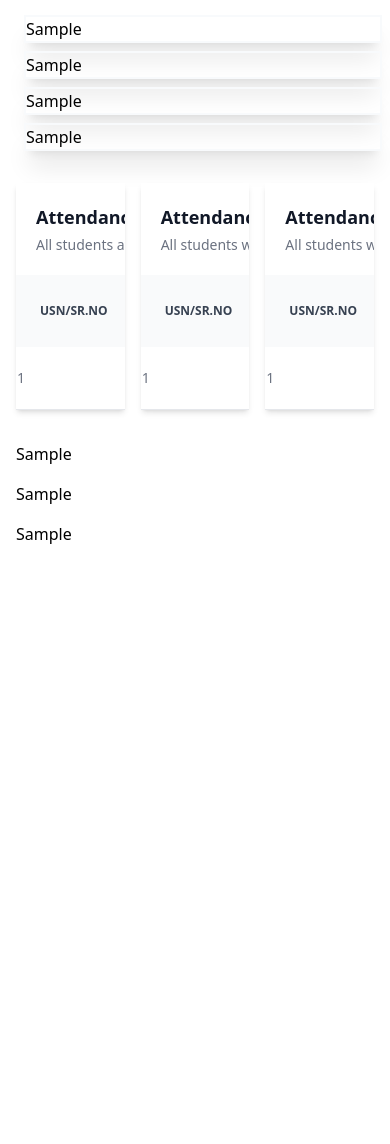
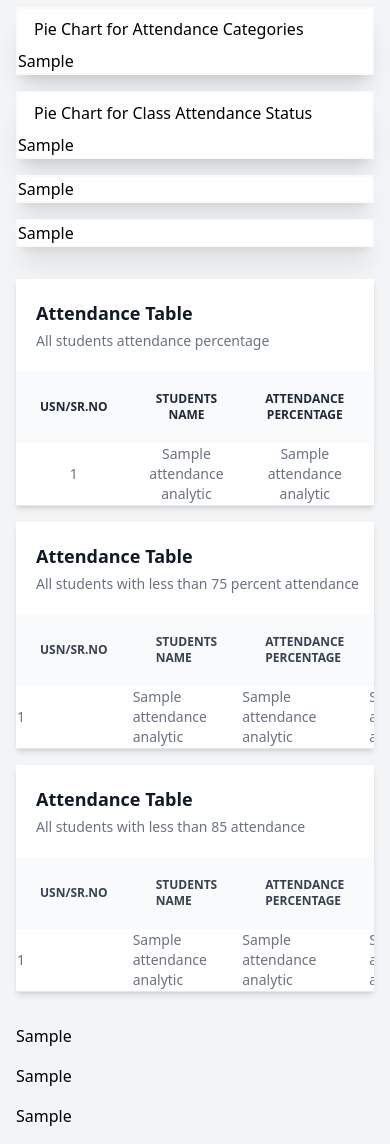
Before and after one commit to sem-5-dbms-mini-project/attendify, a Flask app: template templates/visualization.html in a window 390 px wide. Shown: the part 65-1209 px from the top of the page. Before the commit the page ends 609 px from the top, so only its background shows below. Run offline with Flask 3, Linux system fonts and the light colour scheme; the template is opened without the code that fills it: most values are stand-ins (such as "Sample title", 1, 10 or a date in 2020); style sheets or scripts are compiled from the project's sources; some libraries are stand-ins or nearby versions.

Commit message:
Changes made to make the web page mobile responsive

```diff
--- a/templates/visualization.html
+++ b/templates/visualization.html
@@ -12,7 +12,7 @@
     <script src="https://cdn.plot.ly/plotly-latest.min.js"></script>
     <script src="https://cdn.tailwindcss.com"></script>
 </head>
-<body>
+<body class="bg-gray-100">
     <!-- top nav bar -->
     <nav
       class="fixed top-0 z-50 w-full bg-white border-b border-gray-200 dark:bg-gray-800 dark:border-gray-700"
@@ -175,6 +175,55 @@
               </svg>
               <span class="flex-1 ms-3 whitespace-nowrap">Visualization</span>
             </a>
+
+            <li>
+              <button type="button" class="flex items-center w-full p-2 text-base text-gray-900 transition duration-75 rounded-lg group hover:bg-gray-100 dark:text-white dark:hover:bg-gray-700" aria-controls="dropdown-example" data-collapse-toggle="dropdown-example">
+                    <svg class="flex-shrink-0 w-5 h-5 text-gray-500 transition duration-75 group-hover:text-gray-900 dark:text-gray-400 dark:group-hover:text-white" aria-hidden="true" xmlns="http://www.w3.org/2000/svg" fill="currentColor" viewBox="0 0 18 21">
+                       <path d="M15 12a1 1 0 0 0 .962-.726l2-7A1 1 0 0 0 17 3H3.77L3.175.745A1 1 0 0 0 2.208 0H1a1 1 0 0 0 0 2h.438l.6 2.255v.019l2 7 .746 2.986A3 3 0 1 0 9 17a2.966 2.966 0 0 0-.184-1h2.368c-.118.32-.18.659-.184 1a3 3 0 1 0 3-3H6.78l-.5-2H15Z"/>
+                    </svg>
+                    <span class="flex-1 ms-3 text-left rtl:text-right whitespace-nowrap">Analytics</span>
+                    <svg class="w-3 h-3" aria-hidden="true" xmlns="http://www.w3.org/2000/svg" fill="none" viewBox="0 0 10 6">
+                       <path stroke="currentColor" stroke-linecap="round" stroke-linejoin="round" stroke-width="2" d="m1 1 4 4 4-4"/>
+                    </svg>
+              </button>
+              <ul id="dropdown-example" class="hidden py-2 space-y-2">
+                    <li>
+                       <a href="/visualization" class="flex items-center w-full p-2 text-gray-900 transition duration-75 rounded-lg pl-11 group hover:bg-gray-100 dark:text-white dark:hover:bg-gray-700">Attendance</a>
+                    </li>
+                    <li>
+                       <a href="#" class="flex items-center w-full p-2 text-gray-900 transition duration-75 rounded-lg pl-11 group hover:bg-gray-100 dark:text-white dark:hover:bg-gray-700">Billing</a>
+                    </li>
+                    <li>
+                       <a href="#" class="flex items-center w-full p-2 text-gray-900 transition duration-75 rounded-lg pl-11 group hover:bg-gray-100 dark:text-white dark:hover:bg-gray-700">Invoice</a>
+                    </li>
+              </ul>
+           </li>
+
+<button id="dropdownDefaultButton" data-dropdown-toggle="dropdown" class="text-white bg-blue-700 hover:bg-blue-800 focus:ring-4 focus:outline-none focus:ring-blue-300 font-medium rounded-lg text-sm px-5 py-2.5 text-center inline-flex items-center dark:bg-blue-600 dark:hover:bg-blue-700 dark:focus:ring-blue-800" type="button">Dropdown button <svg class="w-2.5 h-2.5 ms-3" aria-hidden="true" xmlns="http://www.w3.org/2000/svg" fill="none" viewBox="0 0 10 6">
+  <path stroke="currentColor" stroke-linecap="round" stroke-linejoin="round" stroke-width="2" d="m1 1 4 4 4-4"/>
+  </svg>
+  </button>
+
+  <!-- Dropdown menu -->
+  <div id="dropdown" class="z-10 hidden bg-white divide-y divide-gray-100 rounded-lg shadow w-44 dark:bg-gray-700">
+      <ul class="py-2 text-sm text-gray-700 dark:text-gray-200" aria-labelledby="dropdownDefaultButton">
+        <li>
+          <a href="#" class="block px-4 py-2 hover:bg-gray-100 dark:hover:bg-gray-600 dark:hover:text-white">Dashboard</a>
+        </li>
+        <li>
+          <a href="#" class="block px-4 py-2 hover:bg-gray-100 dark:hover:bg-gray-600 dark:hover:text-white">Settings</a>
+        </li>
+        <li>
+          <a href="#" class="block px-4 py-2 hover:bg-gray-100 dark:hover:bg-gray-600 dark:hover:text-white">Earnings</a>
+        </li>
+        <li>
+          <a href="#" class="block px-4 py-2 hover:bg-gray-100 dark:hover:bg-gray-600 dark:hover:text-white">Sign out</a>
+        </li>
+      </ul>
+  </div>
+
+
+
           </li>
         </ul>
       </div>
@@ -182,49 +231,51 @@
 
     <div class="p-4 sm:ml-64 sm:mr-2 mt-14">
 
-        <div class="2xl:flex xl:flex lg:flex md:block sm:block flex-row">
-            <div class="container chart-1 basis-1/2 m-2 2xl:p-10 xl:p-10 lg:p-10 md:p-10 sm:p-0 shadow-xl border-2 border-slate-50">
+        <div class="2xl:flex xl:flex lg:flex md:block sm:block flex-row gap-4">
+            <div class="container chart-1 basis-1/2 2xl:p-10 xl:p-10 lg:p-10 md:p-10 mb-4 sm:p-0 shadow-xl border-2 border-slate-50 bg-white">
+              <h1 class="mr-2 ml-4 mb-2 mt-2 sm:text-lg 2xl:text-xl">Pie Chart for Attendance Categories</h1>
                 <div id="plotly-chart1">{{ attendanceAnalytics[0] | safe }}</div>
             </div>
-            <div class="container chart-3 basis-1/2 m-2 2xl:p-10 xl:p-10 lg:p-10 md:p-10 sm:p-0 shadow-xl border-2 border-slate-50">
+            <div class="container chart-3 basis-1/2 2xl:p-10 xl:p-10 lg:p-10 md:p-10 mb-4 sm:p-0 shadow-xl border-2 border-slate-50 bg-white">
+              <h1 class="mr-2 ml-4 mb-2 mt-2 sm:text-lg 2xl:text-xl">Pie Chart for Class Attendance Status</h1>
                 <div id="plotly-chart3">{{ attendanceAnalytics[2] | safe }}</div>
             </div>
         </div>
-        <div class="2xl:flex xl:flex lg:flex md:block sm:block flex-row">
-            <div class="container chart-2 basis-1/2 m-2 2xl:p-10 xl:p-10 lg:p-10 md:p-10 sm:p-0 shadow-xl border-2 border-slate-50">
+        <div class="2xl:flex xl:flex lg:flex md:block sm:block flex-row gap-4">
+            <div class="container chart-2 basis-1/2 2xl:p-10 xl:p-10 lg:p-10 md:p-10 mb-4 sm:p-0 shadow-xl border-2 border-slate-50 bg-white">
                 <div id="plotly-chart2">{{ attendanceAnalytics[1] | safe }}</div>
             </div>
-            <div class="container chart-4 basis-1/2 m-2 2xl:p-10 xl:p-10 lg:p-10 md:p-10 sm:p-0 shadow-xl border-2 border-slate-50">
+            <div class="container chart-4 basis-1/2 2xl:p-10 xl:p-10 lg:p-10 md:p-10 mb-4 sm:p-0 shadow-xl border-2 border-slate-50 bg-white">
                 <div id="plotly-chart4">{{ attendanceAnalytics[3] | safe }}</div>
             </div>
         </div>
 
-        <div class="grid grid-cols-3 gap-4 mt-8">
+        <div class="grid grid-cols-1 gap-4 mt-8">
 
             <div class="relative overflow-x-auto shadow-md sm:rounded-lg">
                 <!-- Table for all students -->
-                <table class="w-full text-sm text-left rtl:text-right text-gray-500 dark:text-gray-400">
-                <caption class="p-5 text-lg font-semibold text-left rtl:text-right text-gray-900 bg-white dark:text-white dark:bg-gray-800">
+                <table class="w-full text-sm text-left rtl:text-right text-gray-500">
+                <caption class="p-5 text-lg font-semibold text-left rtl:text-right text-gray-900 bg-white">
                     Attendance Table
-                    <p class="mt-1 text-sm font-normal text-gray-500 dark:text-gray-400">All students attendance percentage</p>
+                    <p class="mt-1 text-sm font-normal text-gray-500">All students attendance percentage</p>
                 </caption>
-                  <thead class="text-xs text-gray-700 uppercase bg-gray-50 dark:bg-gray-700 dark:text-gray-400">
+                  <thead class="text-xs text-gray-800 uppercase bg-gray-50">
                     <tr>
-                      <th scope="col" class="px-6 py-3">USN/Sr.no</th>
-                      <th scope="col" class="px-6 py-3">Students Name</th>
-                      <th scope="col" class="px-6 py-3">Attendance Percentage</th>
-                      <th scope="col" class="px-6 py-3">Total Classes Held</th>
-                      <th scope="col" class="px-6 py-3">Total Classes Attended</th>
+                      <th scope="col" class="px-6 py-3 text-center">USN/Sr.no</th>
+                      <th scope="col" class="px-6 py-3 text-center">Students Name</th>
+                      <th scope="col" class="px-6 py-3 text-center">Attendance Percentage</th>
+                      <th scope="col" class="px-6 py-3 text-center">Total Classes Held</th>
+                      <th scope="col" class="px-6 py-3 text-center">Total Classes Attended</th>
                     </tr>
                   </thead>
                   <tbody>
                     {% for row in attendanceAnalytics[4] %}
-                    <tr class="bg-white border-b dark:bg-gray-800 dark:border-gray-700">
-                      <td>{{ row[0] }}</td>
-                      <td>{{ row[1] }}</td>
-                      <td>{{ row[2] }}</td>
-                      <td>{{ row[3] }}</td>
-                      <td>{{ row[4] }}</td>
+                    <tr class="bg-white border-b">
+                      <td class="text-center">{{ row[0] }}</td>
+                      <td class="text-center">{{ row[1] }}</td>
+                      <td class="text-center">{{ row[2] }}</td>
+                      <td class="text-center">{{ row[3] }}</td>
+                      <td class="text-center">{{ row[4] }}</td>
                     </tr>
                     {% endfor %}
                   </tbody>
--- a/utils/attendance.py
+++ b/utils/attendance.py
@@ -21,7 +21,6 @@ def createAnalytics(df, table_name, cursor):
     # Create visually appealing pie chart for attendance categories using Plotly Express
     pie_chart_attendance_categories = px.pie(
         names=attendance_categories,
-        title='Pie Chart for Attendance Categories',
         color_discrete_sequence=px.colors.qualitative.Plotly,  # Set color sequence
     )
 
@@ -63,7 +62,6 @@ def createAnalytics(df, table_name, cursor):
 
     # Update layout for the additional pie chart
     pie_chart_attendance_status.update_layout(
-        title='Pie Chart for Class Attendance Status',
         margin=dict(l=20, r=20, t=50, b=20),  # Adjust margins for better layout
         paper_bgcolor='rgba(0,0,0,0)',  # Make the background transparent
         plot_bgcolor='rgba(0,0,0,0)',  # Make the plot area background transparent
```
